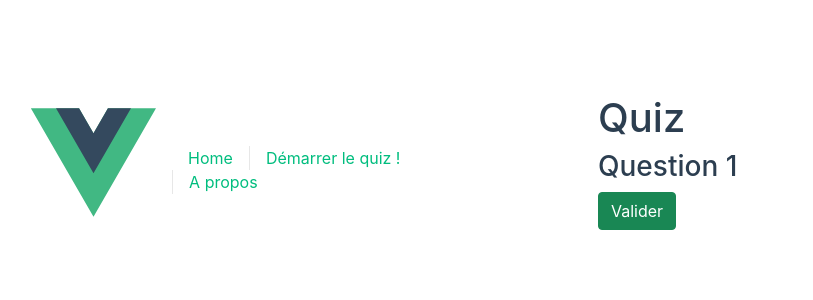
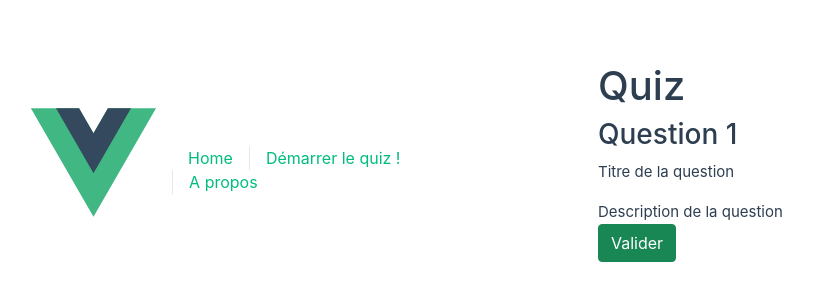
Before and after one commit to BaptisteBtx/Quiz-full-stack, a Vue app in the folder quiz-ui/: page /questions in a window 1280 px wide. Shown: the part 238-538 px from the top of the page, without its empty margins (42-855 px from the left). Built offline with nearby package versions, Linux system fonts and the light colour scheme.

Commit message:
Props et Emits

```diff
--- a/quiz-ui/src/components/QuestionDisplay.vue
+++ b/quiz-ui/src/components/QuestionDisplay.vue
@@ -7,14 +7,18 @@ const props = defineProps({
   question: Object
 })
 
+const emits = defineEmits(["answer-selected"])
 
-console.log(props.question)
+let currentQuestion = props.question.currentQuestion
+console.log(currentQuestion)
 // Export default : remplacé par script setup
 
 </script>
 
 <template>
   <div class="question">
+    <p>{{ currentQuestion.questionTitle }}</p>
+    <a @click="$emit('answer-selected', 2)">{{ currentQuestion.questionDescription }}</a>
     <!-- <img v-if="question.image" :src="question.image" /> -->
   </div>
 </template>
--- a/quiz-ui/src/components/QuestionsManager.vue
+++ b/quiz-ui/src/components/QuestionsManager.vue
@@ -11,21 +11,29 @@ const router = useRouter()
 const username = ref(participationStorageService.getPlayerName())
 
 let currentQuestion = {
-  questionTitle: '',
-  questionDescription: '',
-  possibleAnswers: [],
+  questionTitle: 'Titre de la question',
+  questionDescription: 'Description de la question',
+  possibleAnswers: ['Réponse A', 'Réponse B', 'Réponse C']
 }
 
 let currentQuestionPosition = 1
+let selectedAnswer = 0
 
 // Chargé la question en fonction de la position
 async function loadQuestionByPosition() {
+
+  //TO DO : Implémenter le nombre total de question
+  //if(currentQuestionPosition===totalQuestionNumber){endQuiz()}
+
+  //TO DO : Sauvegarder la réponse selectedAnswer
+  currentQuestionPosition += 1
   console.log('Chargement question ' + currentQuestionPosition)
-  //TO DO
+  //TO DO : Changer de question
 }
 
-async function answerClickHandler() {
-  console.log('Question validée')
+async function answerClickHandler(answerNumber) {
+  selectedAnswer = answerNumber
+  console.log('Réponse actuelle ', selectedAnswer)
   //TO DO
 }
 
@@ -43,8 +51,8 @@ async function endQuiz() {
 <template>
   <div class="question_manager">
     <h3>Question {{ currentQuestionPosition }}</h3>
-    <QuestionDisplay :question="{ currentQuestion }"></QuestionDisplay>
-    <button type="button" class="btn btn-success" @click="answerClickHandler">Valider</button>
+    <QuestionDisplay :question="{ currentQuestion }" @answer-selected="answerClickHandler"></QuestionDisplay>
+    <button type="button" class="btn btn-success" @click="loadQuestionByPosition">Valider</button>
   </div>
 </template>
 
```
